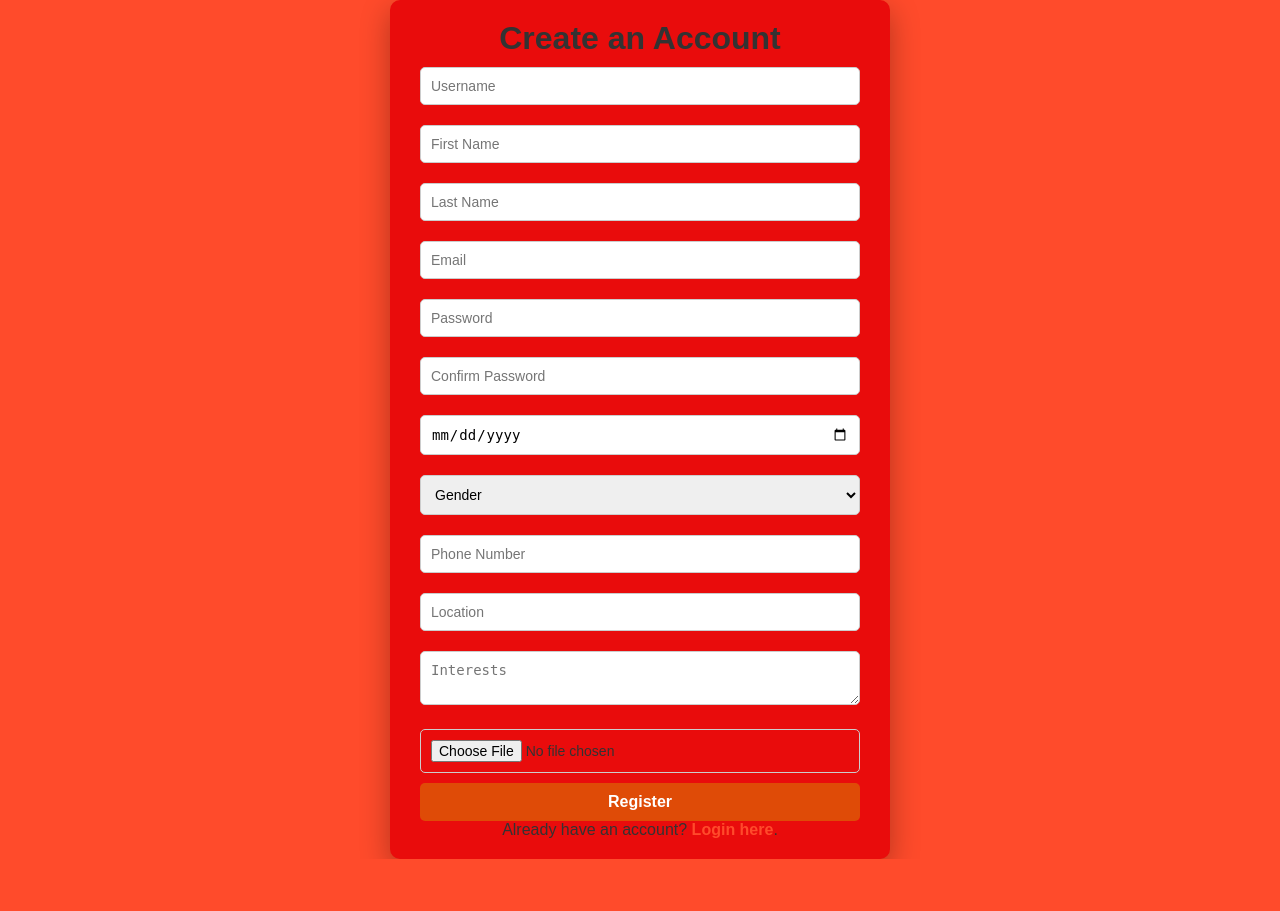
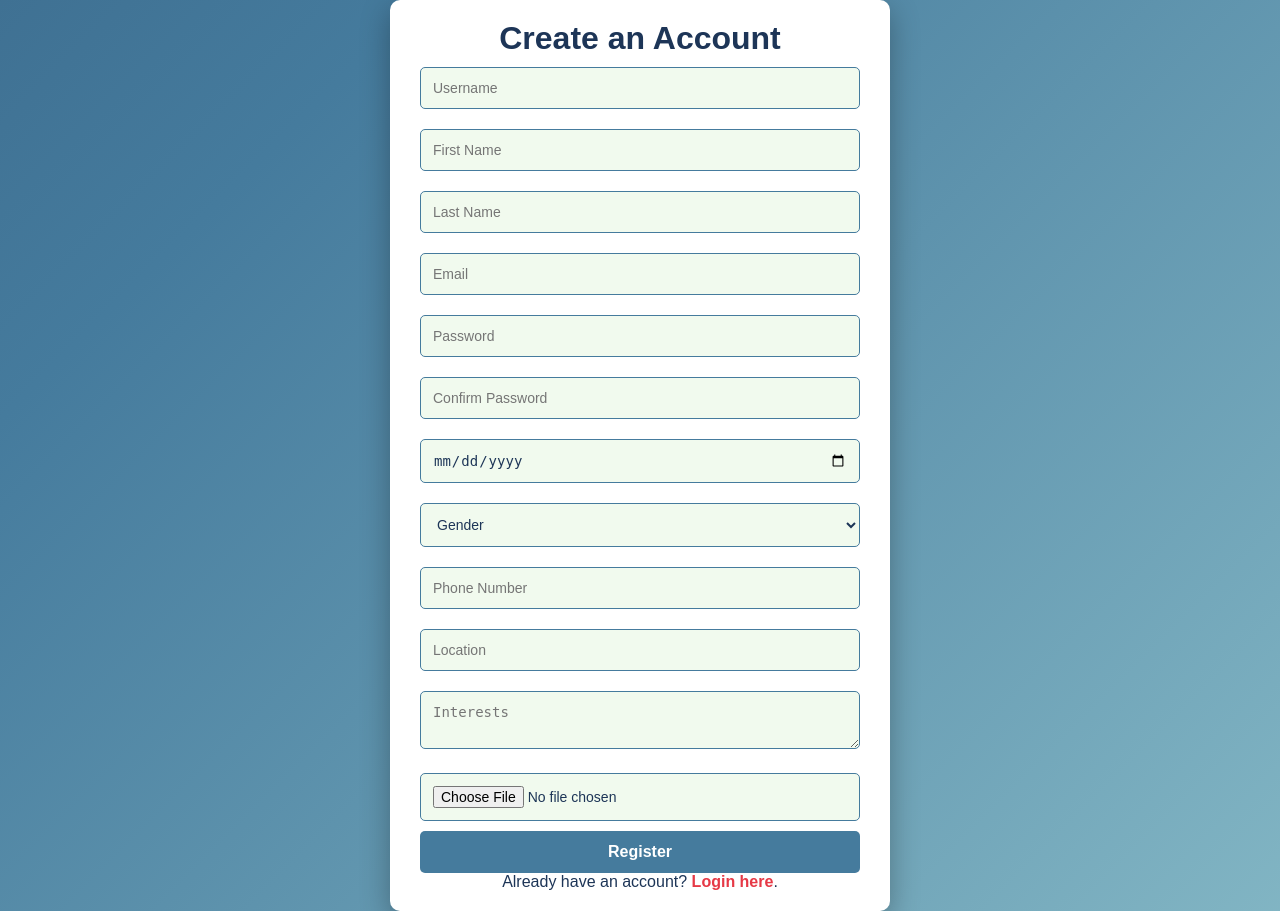
Before and after one commit to Abd2023/akili_etkinlik_planlama, a Django app: page /user/register/ in a window 1280 px wide. Before the commit the page ends 859 px from the top, so only its background shows below. Run offline with Django 5.2, Linux system fonts and the light colour scheme.

Commit message:
bilgileri kayit ol sayfadan register sayfasine otomatik gonderiyor

```diff
--- a/static/css/register.css
+++ b/static/css/register.css
@@ -11,53 +11,70 @@ body {
     display: flex;
     justify-content: center;
     align-items: center;
-    background: linear-gradient(135deg, #FF4B2B, #FF4B2B);
-    color: #df1313;
+    background: linear-gradient(135deg, #1d3557, #457b9d, #a8dadc, #f1faee);
+    background-size: 400% 400%;
+    animation: gradientAnimation 6s ease infinite;
+    color: #1d3557;
 }
 
 /* Form Container */
 .container {
-    background: #e90c0c;
-    color: #333;
+    background: #ffffff;
+    color: #1d3557;
     border-radius: 10px;
     box-shadow: 0 10px 30px rgba(0, 0, 0, 0.3);
     padding: 20px 30px;
     width: 90%;
     max-width: 500px;
-    animation: slideIn 0.8s ease-out;
+    animation: fadeIn 0.8s ease-out;
 }
 
 /* Input Styles */
 form input, form select, form textarea {
     width: 100%;
-    padding: 10px;
+    padding: 12px;
     margin: 10px 0;
     border-radius: 5px;
-    border: 1px solid #ccc;
+    border: 1px solid #457b9d;
     font-size: 14px;
+    color: #1d3557;
+    background: #f1faee;
+}
+
+form input:focus, form select:focus, form textarea:focus {
+    border: 1px solid #e63946;
+    outline: none;
+    background: #ffffff;
+    box-shadow: 0 0 5px rgba(230, 57, 70, 0.5);
 }
 
 /* Button Styles */
 button {
     width: 100%;
-    background: #df4b07;
-    color: #fff;
-    padding: 10px;
+    background: #457b9d;
+    color: #ffffff;
+    padding: 12px;
     border: none;
     border-radius: 5px;
     font-size: 16px;
     font-weight: bold;
     cursor: pointer;
-    transition: background 0.3s ease;
+    transition: all 0.3s ease;
 }
 
 button:hover {
-    background: #FF4B2B;
+    background: #1d3557;
+    transform: scale(1.05);
+}
+
+button:active {
+    background: #e63946;
+    transform: scale(1);
 }
 
 /* Link Styling */
 a {
-    color: #FF4B2B;
+    color: #e63946;
     text-decoration: none;
     font-weight: bold;
 }
@@ -74,13 +91,25 @@ a:hover {
 }
 
 /* Animations */
-@keyframes slideIn {
+@keyframes fadeIn {
     from {
-        transform: translateY(-20%);
         opacity: 0;
+        transform: translateY(-20px);
     }
     to {
+        opacity: 1;
         transform: translateY(0);
-        opacity: 1;
     }
 }
+
+@keyframes gradientAnimation {
+    0% {
+        background-position: 0% 50%;
+    }
+    50% {
+        background-position: 100% 50%;
+    }
+    100% {
+        background-position: 0% 50%;
+    }
+}
--- a/user_management/templates/user_management/register.html
+++ b/user_management/templates/user_management/register.html
@@ -12,10 +12,10 @@
         <h1 style="text-align: center;">Create an Account</h1>
         <form method="post" enctype="multipart/form-data">
             {% csrf_token %}
-            <input type="text" name="username" placeholder="Username" required>
+            <input type="text" name="username" placeholder="Username" required value="{{ request.GET.username|default:'' }}">
             <input type="text" name="first_name" placeholder="First Name" required>
             <input type="text" name="last_name" placeholder="Last Name" required>
-            <input type="email" name="email" placeholder="Email" required>
+            <input type="email" name="email" placeholder="Email" required value="{{ request.GET.email|default:'' }}">
             <input type="password" name="password1" placeholder="Password" required>
             <input type="password" name="password2" placeholder="Confirm Password" required>
             <input type="date" name="date_of_birth" placeholder="Date of Birth">
@@ -30,7 +30,6 @@
             <textarea name="interests" placeholder="Interests"></textarea>
             <input type="file" name="profile_picture">
             <button type="submit">Register</button>
-
             {% if form.errors %}
                 <ul>
                     {% for field, errors in form.errors.items %}
@@ -39,8 +38,6 @@
                 </ul>
             {% endif %}
         </form>
-
-
         <p style="text-align: center;">Already have an account? <a href="{% url 'login' %}">Login here</a>.</p>
     </div>
     <script src="{% static 'js/register.js' %}"></script>
--- a/user_management/views.py
+++ b/user_management/views.py
@@ -10,6 +10,7 @@ from django.http import JsonResponse
 from django.contrib.auth import authenticate, login, logout
 from django.contrib.auth.models import User
 from django.contrib import messages
+from django.http import QueryDict
 
 def register(request):
     if request.method == 'POST':
@@ -17,12 +18,18 @@ def register(request):
         if form.is_valid():
             user = form.save()
             login(request, user)
-            return redirect('home')  # Adjust the redirect as needed
-        else:
-            print("Form errors:", form.errors)  # For debugging
+            return redirect('home')
     else:
-        form = CustomUserCreationForm()
+        # Get initial data from query parameters
+        initial_data = QueryDict(request.META['QUERY_STRING'])
+        form = CustomUserCreationForm(initial={
+            'username': initial_data.get('username', ''),
+            'email': initial_data.get('email', ''),
+            'password1': initial_data.get('password', ''),
+            'password2': initial_data.get('password', ''),
+        })
     return render(request, 'user_management/register.html', {'form': form})
+
 @login_required
 def profile_update(request):
     if request.method == 'POST':
```
Also changed, not shown: templates/registration/login.html (+16 -6 lines), media/profile_pics/13d4f7cf-bcfd-4901-88c5-b4947e96096d_N1AdFIV.jpg (added), profile_pics/Screenshot_2024-11-12_151740.png (deleted).
